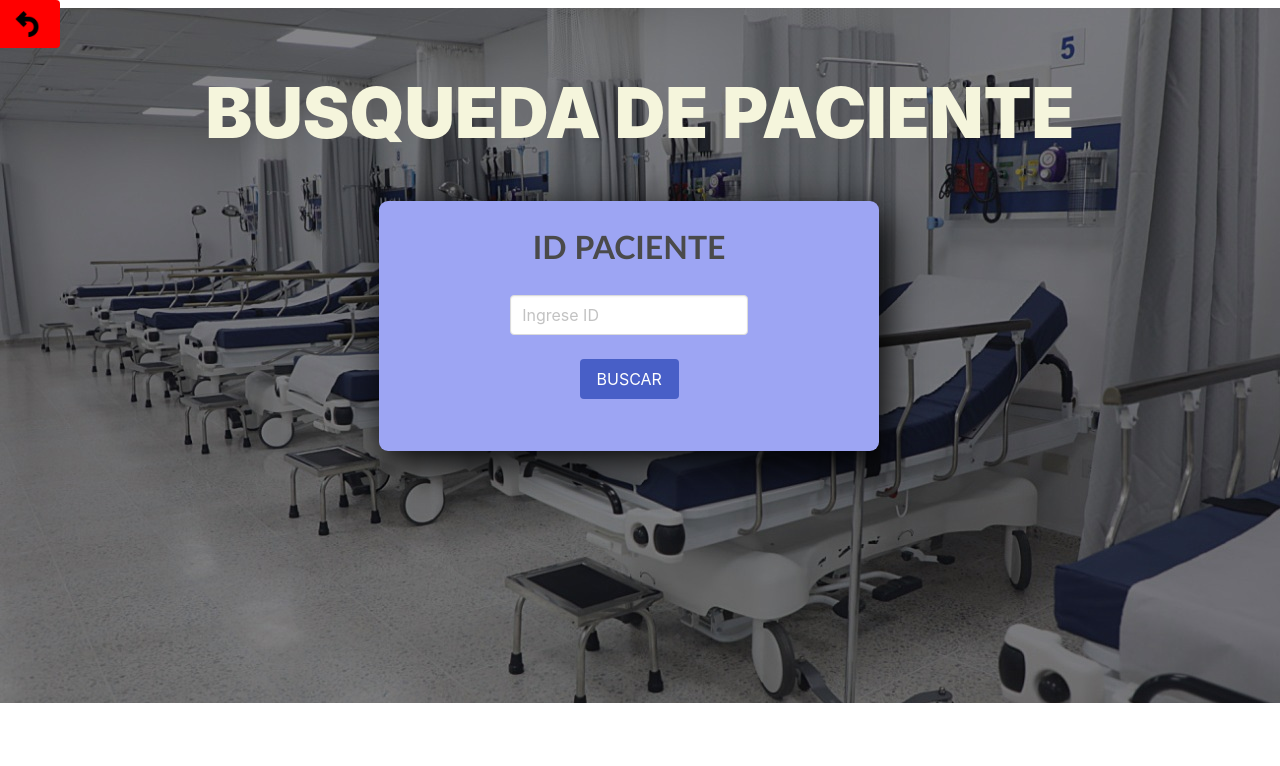
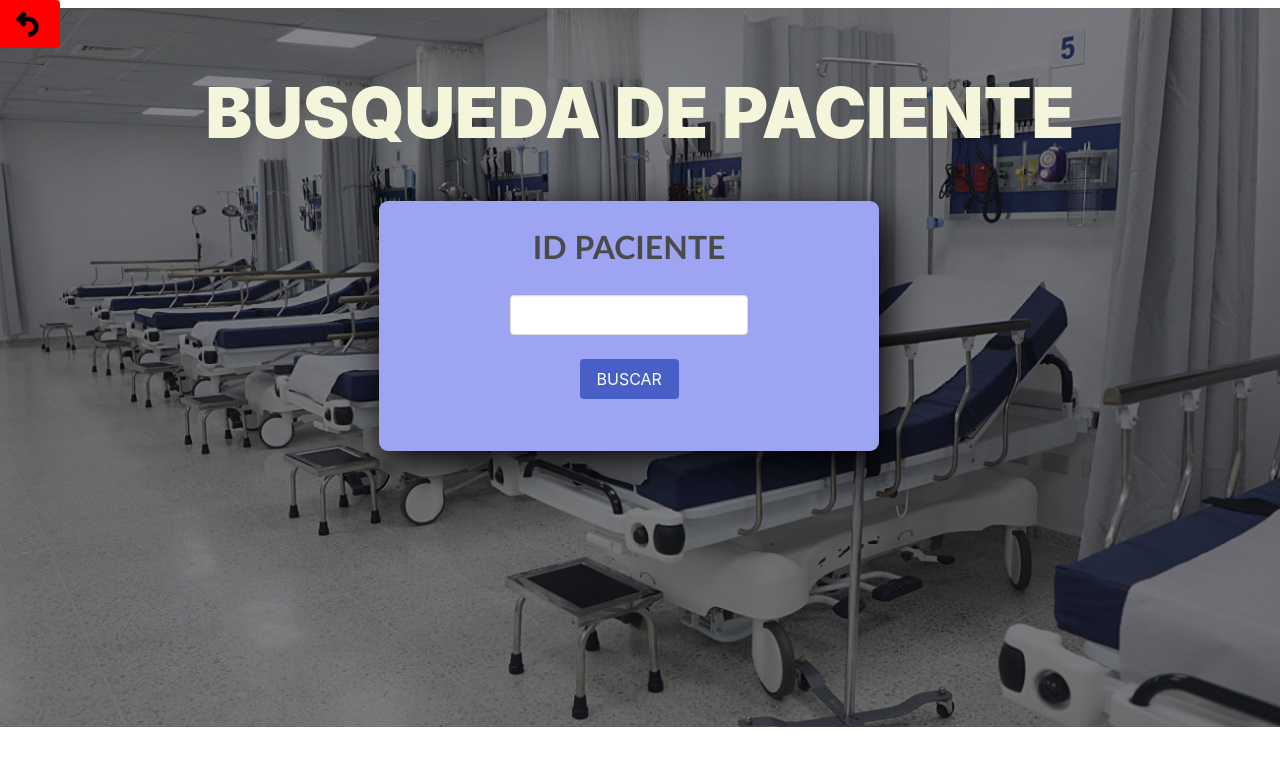
Before and after one commit to LuisEdua/SoftSalud, an Electron app: page HTML/busquedaPaciente.html in a window 1280 px wide. Drawn offline with Linux system fonts and the light colour scheme; no server answers.

Commit message:
Update busquedaPaciente.html

```diff
--- a/HTML/busquedaPaciente.html
+++ b/HTML/busquedaPaciente.html
@@ -1,5 +1,6 @@
-<!DOCTYPE html>
+<html>
 <head>
+    <meta charset="utf-8">
     <link rel="stylesheet" href="../bulma/css/bulma.css">
     <link rel="stylesheet" href="../CSS/busquedaPaciente.css">
     <script type="text/javascript" src="../JS/busquedaPaciente.js"></script>
@@ -25,7 +26,7 @@
             <h1> ID PACIENTE </h1>
             <br>
             <div id="div_id">
-                <input class="input" type="text" placeholder="Ingrese ID" id="input_ID">
+                <input class="input" type="text" id="input_ID">
             </div>
             <br>
             <div id="div_buttom">
@@ -34,4 +35,5 @@
         </div>
     </div>
     <br><br><br><br><br><br><br><br><br><br>
+</body>
 </html>
```
